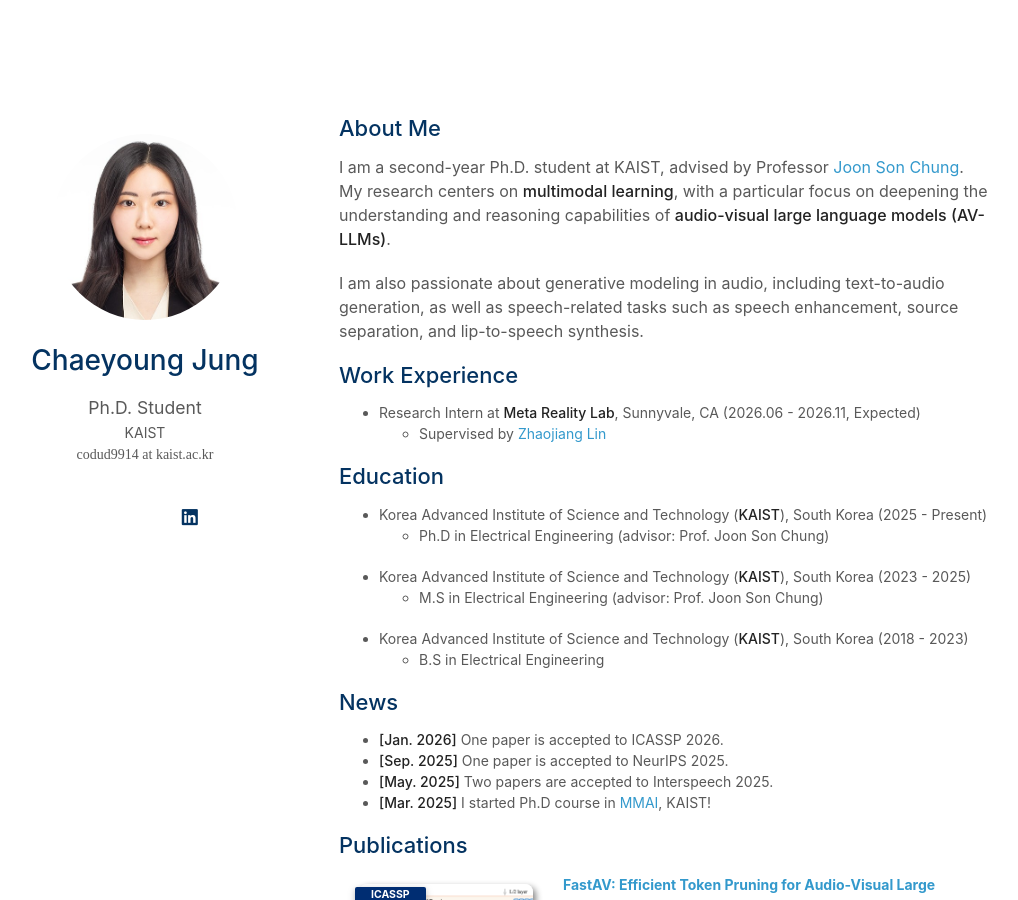
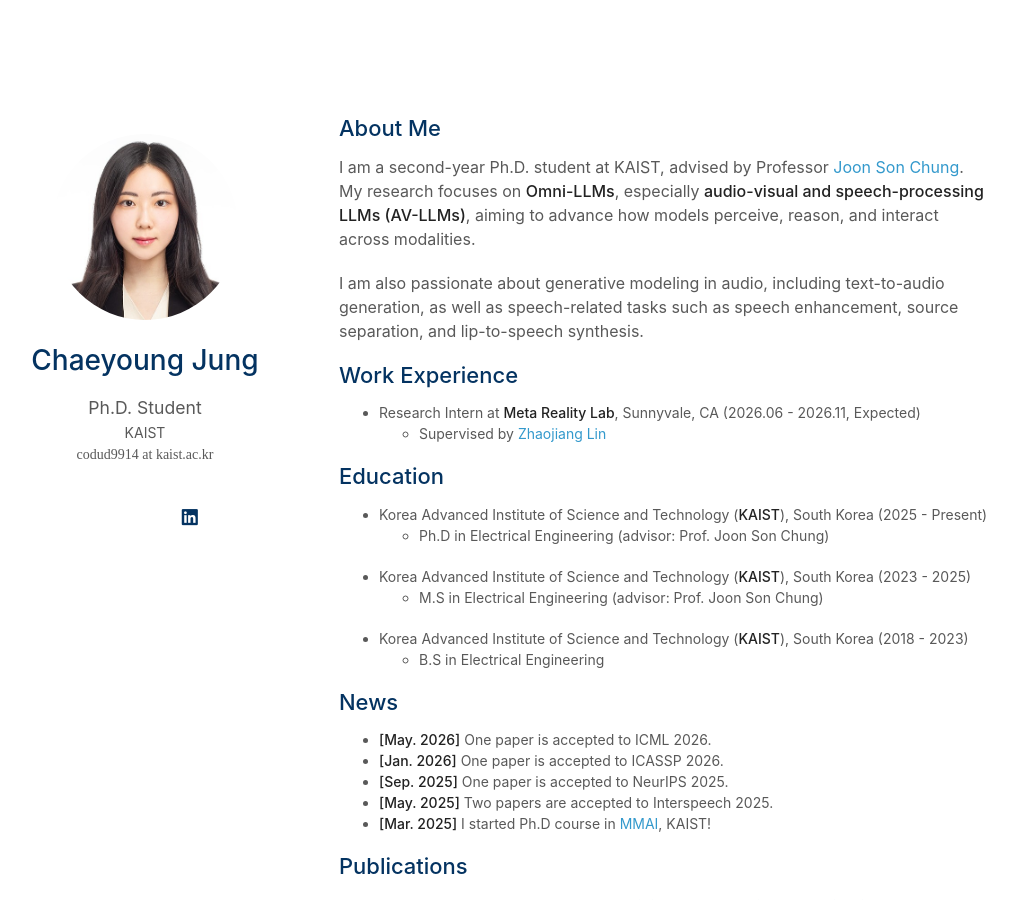
Before and after one commit to cyongong/cyongong.github.io, a Jekyll site: the page built from index.md, in a window 1280 px wide and 900 px high. Shown: the whole window, without its empty margins (131-1149 px from the left). Built offline with Jekyll 4.4.1, drawn with Linux system fonts in a browser that asks for light colours; a style sheet for code colours, icons or effects is not loaded; our own code applies the rules of GitHub Pages for plain Markdown files.

Commit message:
Update index.md

```diff
--- a/index.md
+++ b/index.md
@@ -7,8 +7,7 @@ layout: homepage
 <p style="font-size: 16px;">
 I am a second-year Ph.D. student at KAIST, advised by Professor
 <a href="https://mm.kaist.ac.kr/joon/">Joon Son Chung</a>.
-My research centers on <strong>multimodal learning</strong>, with a particular focus on deepening the understanding and reasoning capabilities of
-<strong>audio-visual large language models (AV-LLMs)</strong>.
+My research focuses on <strong>Omni-LLMs</strong>, especially <strong>audio-visual and speech-processing LLMs (AV-LLMs)</strong>, aiming to advance how models perceive, reason, and interact across modalities.
 </p>
 
 <p style="font-size: 16px;">
@@ -29,6 +28,7 @@ I am also passionate about generative modeling in audio, including text-to-audio
 
 ## News
 
+- **[May. 2026]** One paper is accepted to ICML 2026.
 - **[Jan. 2026]** One paper is accepted to ICASSP 2026.
 - **[Sep. 2025]** One paper is accepted to NeurIPS 2025.
 - **[May. 2025]** Two papers are accepted to Interspeech 2025.
```
